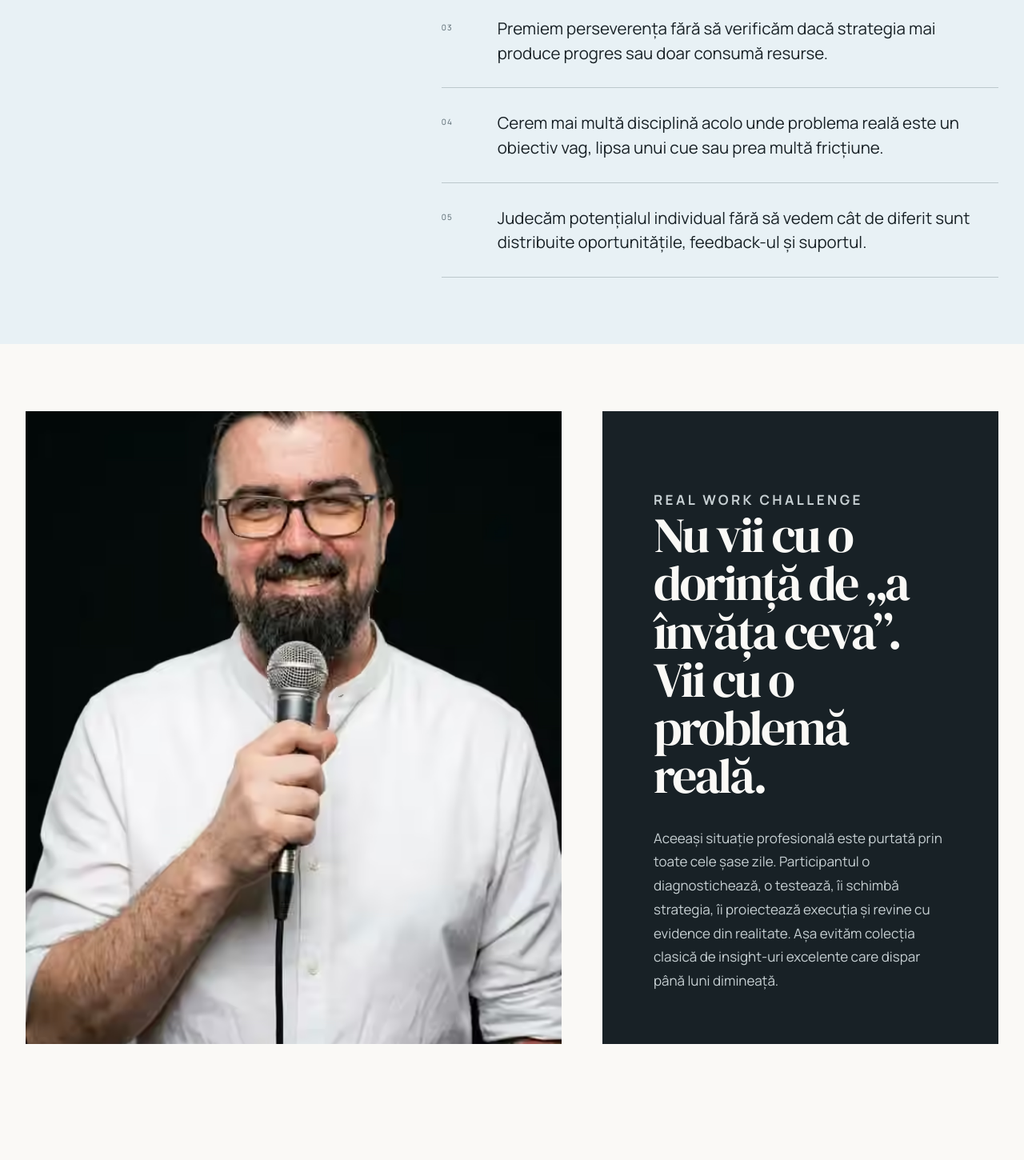
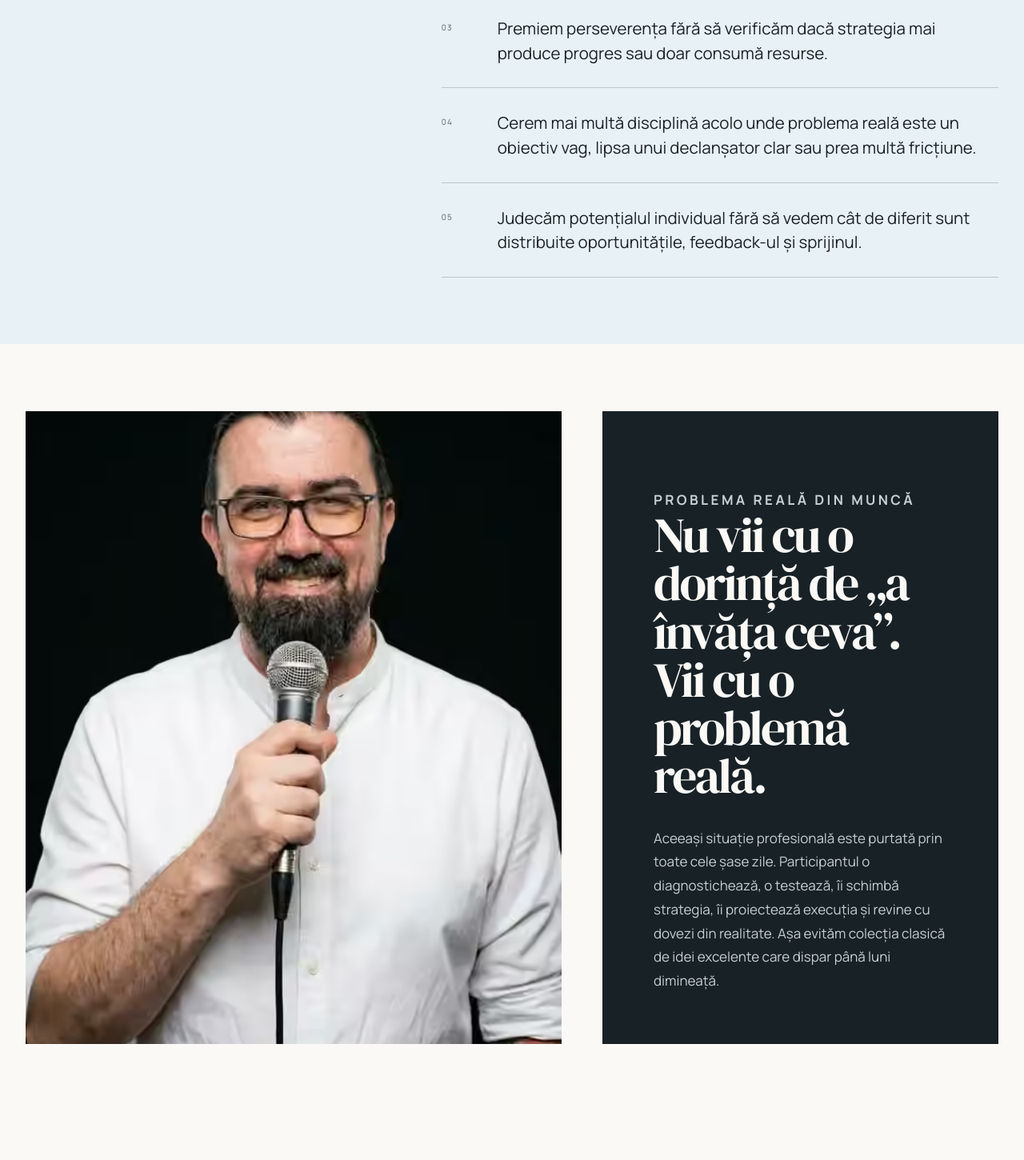
Before and after one commit to ivanovroxana1988-arch/bogdanvizitiu, a Next.js app: page /cursuri/act-adapt-execute-draft in a window 1280 px wide. Shown: the part 960-2410 px from the top of the page at 80% size. Built offline with nearby package versions, Linux system fonts and the light colour scheme.

Commit message:
Polish Romanian copy on ACT ADAPT EXECUTE draft

```diff
--- a/app/(ro)/cursuri/act-adapt-execute-draft/page.tsx
+++ b/app/(ro)/cursuri/act-adapt-execute-draft/page.tsx
@@ -5,7 +5,7 @@ import { ArrowLink, Eyebrow } from '@/components/ui'
 import visual from './page.module.css'
 
 export const metadata: Metadata = {
-  title: 'ACT · ADAPT · EXECUTE — program draft',
+  title: 'ACT · ADAPT · EXECUTE — prezentare program',
   description:
     'Program experiențial de dezvoltare inspirat de ideile lui Adam Grant: acțiune, adaptare, execuție și transfer în munca reală.',
   robots: { index: false, follow: false },
@@ -22,14 +22,14 @@ type Move = {
 const heroLead =
   'Performanța de azi este doar o fotografie. Programul lucrează cu ceea ce produce traiectoria de mâine: cum începi, cum îți schimbi strategia și cum transformi intenția în comportament.'
 const heroTransfer =
-  'Șase zile construite în jurul aceleiași probleme profesionale reale, cu experimente între sesiuni, feedback, rethinking și transfer urmărit la 30 și 90 de zile.'
+  'Șase zile construite în jurul aceleiași probleme profesionale reale, cu experimente între sesiuni, feedback, reevaluare și transfer urmărit la 30 și 90 de zile.'
 
 const challenges = [
   'Confundăm ușor nivelul actual de performanță cu limita de dezvoltare a unei persoane.',
   'Așteptăm informație, certitudine sau permisiune chiar și atunci când există deja un prim pas util sub controlul nostru.',
   'Premiem perseverența fără să verificăm dacă strategia mai produce progres sau doar consumă resurse.',
-  'Cerem mai multă disciplină acolo unde problema reală este un obiectiv vag, lipsa unui cue sau prea multă fricțiune.',
-  'Judecăm potențialul individual fără să vedem cât de diferit sunt distribuite oportunitățile, feedback-ul și suportul.',
+  'Cerem mai multă disciplină acolo unde problema reală este un obiectiv vag, lipsa unui declanșator clar sau prea multă fricțiune.',
+  'Judecăm potențialul individual fără să vedem cât de diferit sunt distribuite oportunitățile, feedback-ul și sprijinul.',
 ]
 
 const moves: Move[] = [
@@ -38,95 +38,95 @@ const moves: Move[] = [
     label: 'ACT',
     glyph: '→',
     title: 'De la așteptare la primul pas util',
-    text: 'Observă problema sau oportunitatea, alege ce merită energia, inițiază cea mai mică acțiune aflată sub control și caută advice pentru următoarea încercare.',
+    text: 'Observă problema sau oportunitatea, alege ce merită energia, inițiază cea mai mică acțiune aflată sub control și caută recomandări utile pentru următoarea încercare.',
   },
   {
     index: '02',
     label: 'ADAPT',
     glyph: '↻',
-    title: 'De la perseverență automată la rethinking',
-    text: 'Învață să separi obiectivul de metodă și să construiești criterii explicite pentru PERSIST, CHANGE sau STOP atunci când realitatea nu cooperează.',
+    title: 'De la perseverență automată la reevaluare',
+    text: 'Învață să separi obiectivul de metodă și să construiești criterii explicite pentru CONTINUĂ, SCHIMBĂ sau OPREȘTE atunci când realitatea nu cooperează.',
   },
   {
     index: '03',
     label: 'EXECUTE',
     glyph: '✓',
     title: 'De la intenție la arhitectura comportamentului',
-    text: 'Clarifică acțiunea, leag-o de un cue, proiectează fricțiunea, urmărește puține semnale utile și stabilește dinainte ce vei schimba dacă planul nu funcționează.',
+    text: 'Clarifică acțiunea, leag-o de un reper concret, proiectează fricțiunea, urmărește puține semnale utile și stabilește dinainte ce vei schimba dacă planul nu funcționează.',
   },
 ]
 
 const journey = [
   {
     index: '01',
-    title: 'Hidden Potential',
-    text: 'Separăm fotografia performanței actuale de traiectoria de dezvoltare și formulăm un behavioral gap observabil, nu o etichetă despre persoană.',
+    title: 'Potențial în dezvoltare',
+    text: 'Separăm fotografia performanței actuale de traiectoria de dezvoltare și formulăm o diferență comportamentală observabilă, nu o etichetă despre persoană.',
   },
   {
     index: '02',
     title: 'ACT',
-    text: 'Identificăm unde așteptăm inutil și construim un Field Experiment care poate fi inițiat imediat, cu value, control, timing și un cue clar.',
+    text: 'Identificăm unde așteptăm inutil și construim un experiment de teren care poate fi inițiat imediat, cu valoare, control, moment potrivit și un reper clar de pornire.',
   },
   {
     index: '03',
     title: 'ADAPT',
-    text: 'Lucrăm cu feedback mixt, sunk cost și rethinking pentru a construi o regulă explicită de PERSIST / CHANGE / STOP.',
+    text: 'Lucrăm cu feedback mixt, costuri deja investite și reevaluare pentru a construi o regulă explicită de CONTINUĂ / SCHIMBĂ / OPREȘTE.',
   },
   {
     index: '04',
     title: 'EXECUTE',
-    text: 'Transformăm intenția într-un Execution Plan cu comportament, cue, coping plan, friction design, indicatori și regulă de ajustare.',
+    text: 'Transformăm intenția într-un plan de execuție cu comportament clar, reper de pornire, plan pentru obstacole, fricțiune proiectată, indicatori și regulă de ajustare.',
   },
   {
     index: '05',
-    title: 'Social Potential',
-    text: 'Mutăm lupa de la individ la sistem: scaffolding, support network, challenge network și opportunity network. Potențialul nu se dezvoltă în vid.',
+    title: 'Potențial social',
+    text: 'Mutăm lupa de la individ la sistem: sprijin gradual, rețea de sprijin, rețea de provocare și rețea de oportunități. Potențialul nu se dezvoltă în vid.',
   },
   {
     index: '06',
-    title: 'Integrate & Transfer',
-    text: 'Stress-testăm întregul sistem și plecăm cu un Learning Operating System, un Personal Learning Contract și un experiment urmărit la 30/90 de zile.',
+    title: 'Integrare și transfer',
+    text: 'Testăm limitele întregului sistem și plecăm cu un mod personal de lucru pentru învățare, un angajament concret și un experiment urmărit la 30 și 90 de zile.',
   },
 ]
 
 const outcomes = [
-  'Să formuleze o problemă de dezvoltare ca behavioral gap observabil, nu ca trăsătură de personalitate.',
+  'Să formuleze o problemă de dezvoltare ca diferență comportamentală observabilă, nu ca trăsătură de personalitate.',
   'Să identifice cel mai mic pas util aflat sub control și să îl transforme într-un experiment real.',
-  'Să ceară advice orientat spre următoarea încercare, nu doar verdict asupra performanței trecute.',
-  'Să decidă mai explicit când merită să persiste, când să schimbe strategia și când să oprească.',
-  'Să transforme o intenție vagă într-un comportament cu cue, context, fallback și dovadă observabilă.',
+  'Să ceară recomandări orientate spre următoarea încercare, nu doar un verdict asupra performanței trecute.',
+  'Să decidă mai explicit când merită să continue, când să schimbe strategia și când să oprească.',
+  'Să transforme o intenție vagă într-un comportament cu reper, context, variantă de rezervă și dovadă observabilă.',
   'Să proiecteze mediul și fricțiunea astfel încât execuția să depindă mai puțin de eroismul de moment.',
   'Să construiască relații și oportunități care susțin, provoacă și accelerează dezvoltarea.',
-  'Să urmărească transferul prin comportament, feedback și reguli de rethinking la 30 și 90 de zile.',
+  'Să urmărească transferul prin comportament, feedback și reguli de reevaluare la 30 și 90 de zile.',
 ]
 
 const copy = {
   problemTitle: 'Dezvoltarea se blochează rar dintr-un singur motiv.',
   visualTitle: 'Nu vii cu o dorință de „a învăța ceva”. Vii cu o problemă reală.',
   visualText:
-    'Aceeași situație profesională este purtată prin toate cele șase zile. Participantul o diagnostichează, o testează, îi schimbă strategia, îi proiectează execuția și revine cu evidence din realitate. Așa evităm colecția clasică de insight-uri excelente care dispar până luni dimineață.',
+    'Aceeași situație profesională este purtată prin toate cele șase zile. Participantul o diagnostichează, o testează, îi schimbă strategia, îi proiectează execuția și revine cu dovezi din realitate. Așa evităm colecția clasică de idei excelente care dispar până luni dimineață.',
   movesTitle: 'Trei întrebări care organizează blocajul.',
   movesIntro:
-    'ACT–ADAPT–EXECUTE nu este un test de personalitate și nici o împărțire a oamenilor în tipologii. Este o sinteză de design pentru program: unde se rupe comportamentul și ce tip de intervenție merită testată?',
+    'ACT–ADAPT–EXECUTE nu este un test de personalitate și nici o împărțire a oamenilor în tipologii. Este o sinteză pentru construcția programului: unde se rupe comportamentul și ce tip de intervenție merită testată?',
   learningTitle: 'Experiența vine înaintea explicației.',
   learningText:
-    'Fiecare buclă urmează aceeași disciplină: EXPERIENCE → DISCOVER → EXPLAIN → PRACTICE → CHALLENGE → EMBED. Participantul întâlnește problema înainte să primească vocabularul, apoi exersează, este scos din zona de confort și mută ideea într-un context real de muncă.',
-  flowTitle: 'Un singur challenge. Șase reconstrucții succesive.',
+    'Fiecare buclă urmează aceeași disciplină: EXPERIENȚĂ → DESCOPERIRE → EXPLICAȚIE → PRACTICĂ → PROVOCARE → INTEGRARE. Participantul întâlnește problema înainte să primească vocabularul, apoi exersează, este scos din zona de confort și mută ideea într-un context real de muncă.',
+  flowTitle: 'O singură problemă. Șase reconstrucții succesive.',
   flowIntro:
-    'Programul nu schimbă cazul la fiecare exercițiu doar pentru a produce noutate. Lucrează cumulativ. Fiecare zi modifică aceeași problemă și lasă un output care poate fi inspectat, contestat și îmbunătățit.',
+    'Programul nu schimbă cazul la fiecare exercițiu doar pentru a produce noutate. Lucrează cumulativ. Fiecare zi modifică aceeași problemă și lasă un rezultat care poate fi inspectat, contestat și îmbunătățit.',
   outcomesTitle: 'Ce ar trebui să poată face diferit participantul.',
   outcomesIntro:
     'Nu măsurăm satisfacția drept competență. Căutăm decizii, reguli, planuri și experimente suficient de concrete încât cineva să poată vedea dacă s-au întâmplat sau nu.',
   principleTitle: 'Scopul nu este să devii mai motivat. Este să devii mai bun la a deveni mai bun.',
   principleText:
-    'Programul folosește ideile din Hidden Potential, Think Again, Originals și Give and Take drept backbone conceptual, împreună cu mecanisme de planning, monitoring, feedback și self-regulation. ACT–ADAPT–EXECUTE este sinteza programului, nu un model cauzal integrat atribuit sau validat de Adam Grant.',
+    'Programul folosește ideile din Hidden Potential, Think Again, Originals și Give and Take drept fundație conceptuală, împreună cu mecanisme de planificare, monitorizare, feedback și autoreglare. ACT–ADAPT–EXECUTE este sinteza programului, nu un model cauzal integrat atribuit sau validat de Adam Grant.',
   fitTitle: 'Pentru oameni care au deja muncă reală de schimbat.',
   fitText:
-    'Manageri, profesioniști și echipe care vor să transforme dezvoltarea din intenție în comportament: să inițieze mai bine, să rethink-uiască la timp, să execute mai inteligent și să creeze condiții în care oamenii pot crește.',
-  notTitle: 'Nu este motivational speaking și nici un rezumat de carte.',
+    'Manageri, profesioniști și echipe care vor să transforme dezvoltarea din intenție în comportament: să inițieze mai bine, să își reevalueze abordarea la timp, să execute mai inteligent și să creeze condiții în care oamenii pot crește.',
+  notTitle: 'Nu este discurs motivațional și nici un rezumat de carte.',
   notText:
-    'Nu promite schimbare permanentă de personalitate, „mai mult grit”, un mușchi al voinței sau formarea unui obicei în 21/30/90 de zile. Ideile sunt folosite ca punct de plecare pentru practică, decizie și transfer observabil.',
-  ctaTitle: 'Un program de dezvoltare care continuă și după ultimul slide.',
+    'Nu promite schimbare permanentă de personalitate, „mai multă perseverență”, un mușchi al voinței sau formarea unui obicei în 21/30/90 de zile. Ideile sunt folosite ca punct de plecare pentru practică, decizie și transfer observabil.',
+  ctaTitle: 'Un program de dezvoltare care continuă și după ultima sesiune.',
 }
 
 export default function ActAdaptExecuteDraftPage() {
@@ -167,7 +167,7 @@ export default function ActAdaptExecuteDraftPage() {
           />
           <div className={visual.visualCopy}>
             <div>
-              <Eyebrow>Real work challenge</Eyebrow>
+              <Eyebrow>Problema reală din muncă</Eyebrow>
               <h2>{copy.visualTitle}</h2>
             </div>
             <p>{copy.visualText}</p>
@@ -210,18 +210,18 @@ export default function ActAdaptExecuteDraftPage() {
       <section className={styles.practice}>
         <div className={styles.practiceInner}>
           <div>
-            <Eyebrow>Experience first</Eyebrow>
+            <Eyebrow>Experiența înaintea teoriei</Eyebrow>
           </div>
           <div>
             <h2 className={styles.statementSmall}>{copy.learningTitle}</h2>
             <p>{copy.learningText}</p>
             <div className={visual.learningLoop} aria-label="Secvența de învățare">
-              <span>Experience</span>
-              <span>Discover</span>
-              <span>Explain</span>
-              <span>Practice</span>
-              <span>Challenge</span>
-              <span>Embed</span>
+              <span>Experiență</span>
+              <span>Descoperire</span>
+              <span>Explicație</span>
+              <span>Practică</span>
+              <span>Provocare</span>
+              <span>Integrare</span>
             </div>
           </div>
         </div>
@@ -230,7 +230,7 @@ export default function ActAdaptExecuteDraftPage() {
       <section className={styles.section}>
         <div className={styles.sectionHead}>
           <div>
-            <Eyebrow>Learning journey</Eyebrow>
+            <Eyebrow>Parcursul de învățare</Eyebrow>
             <h2 className={styles.sectionTitle}>{copy.flowTitle}</h2>
           </div>
           <p className={styles.sectionIntro}>{copy.flowIntro}</p>
@@ -267,27 +267,27 @@ export default function ActAdaptExecuteDraftPage() {
         <div className={visual.transferInner}>
           <div>
             <Eyebrow>Transfer</Eyebrow>
-            <h2>Trainingul se termină. Experimentul continuă.</h2>
+            <h2>Programul se termină. Experimentul continuă.</h2>
           </div>
           <div className={visual.transferSteps}>
             <article>
               <span>D+2</span>
-              <strong>Retrieval</strong>
+              <strong>Reactivare din memorie</strong>
               <p>3 idei din memorie + primul experiment.</p>
             </article>
             <article>
               <span>D+14</span>
-              <strong>Peer challenge</strong>
+              <strong>Provocare între colegi</strong>
               <p>Ce ai testat, schimbat și ce te-a blocat?</p>
             </article>
             <article>
               <span>D+30</span>
-              <strong>Behavior check</strong>
-              <p>Compară semnalul cu baseline-ul: păstrează, schimbă sau oprește.</p>
+              <strong>Verificarea comportamentului</strong>
+              <p>Compară semnalul cu reperul inițial: păstrează, schimbă sau oprește.</p>
             </article>
             <article>
               <span>D+90</span>
-              <strong>Transfer review</strong>
+              <strong>Revizuirea transferului</strong>
               <p>Ce a devenit rutină și ce trebuie schimbat în sistem?</p>
             </article>
           </div>
@@ -322,7 +322,7 @@ export default function ActAdaptExecuteDraftPage() {
       </section>
 
       <section className={styles.cta}>
-        <Eyebrow>Program corporate · 6 zile</Eyebrow>
+        <Eyebrow>Program pentru organizații · 6 zile</Eyebrow>
         <h2 className={styles.ctaTitle}>{copy.ctaTitle}</h2>
         <ArrowLink href="/contact">Discută despre o versiune pentru echipa ta</ArrowLink>
       </section>
```
